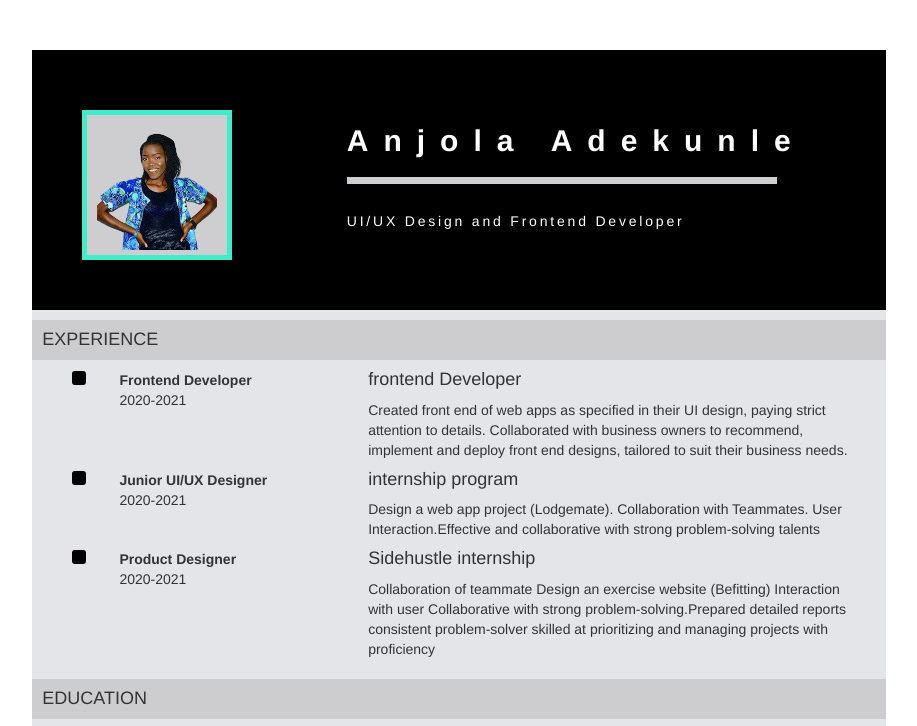
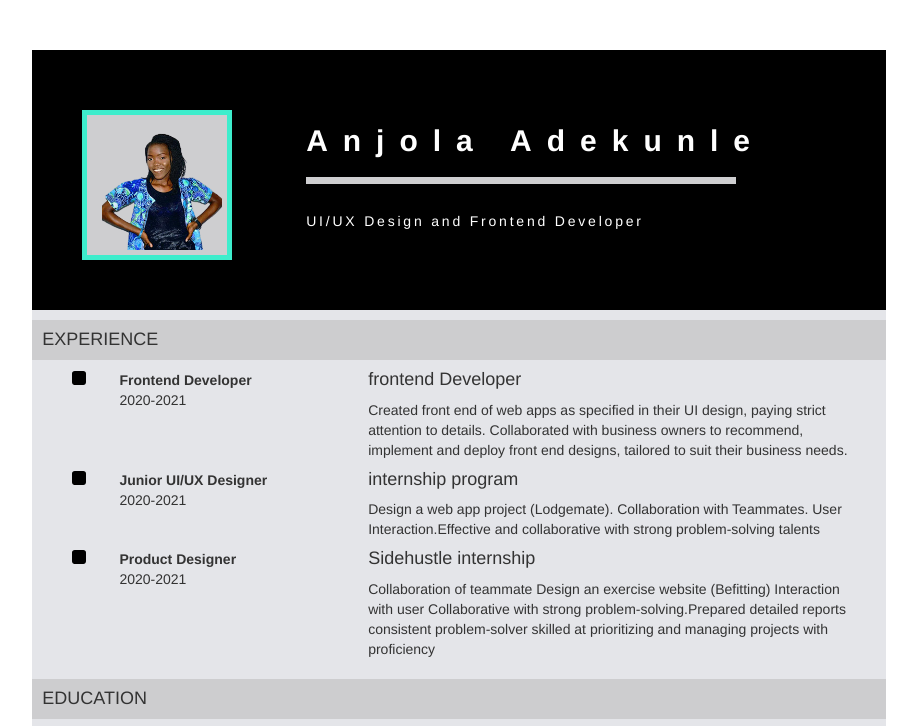
Before and after one commit to Anjola12364/Resume, a plain HTML site: page index.html in a window 1280 px wide. Shown: the top 726 px of the page, without its empty margins (181-1098 px from the left). Drawn offline with nearby package versions, Linux system fonts and the light colour scheme.

Commit message:
my first commit

```diff
--- a/resume.css
+++ b/resume.css
@@ -1,6 +1,6 @@
 #header {
     display: grid;
-    grid-template-columns: 4fr 8fr;
+    grid-template-columns: 2fr 5fr;
     background: black;
     color: white;
 }
@@ -94,8 +94,8 @@ svg {
     height: 120px;
     width: 120px;
     margin-top: 15px;
-    margin-bottom: 10px;
-    margin-left: 10px;
+    margin-bottom: 15px;
+    margin-left: 15px;
 }
 
 #name {
```
